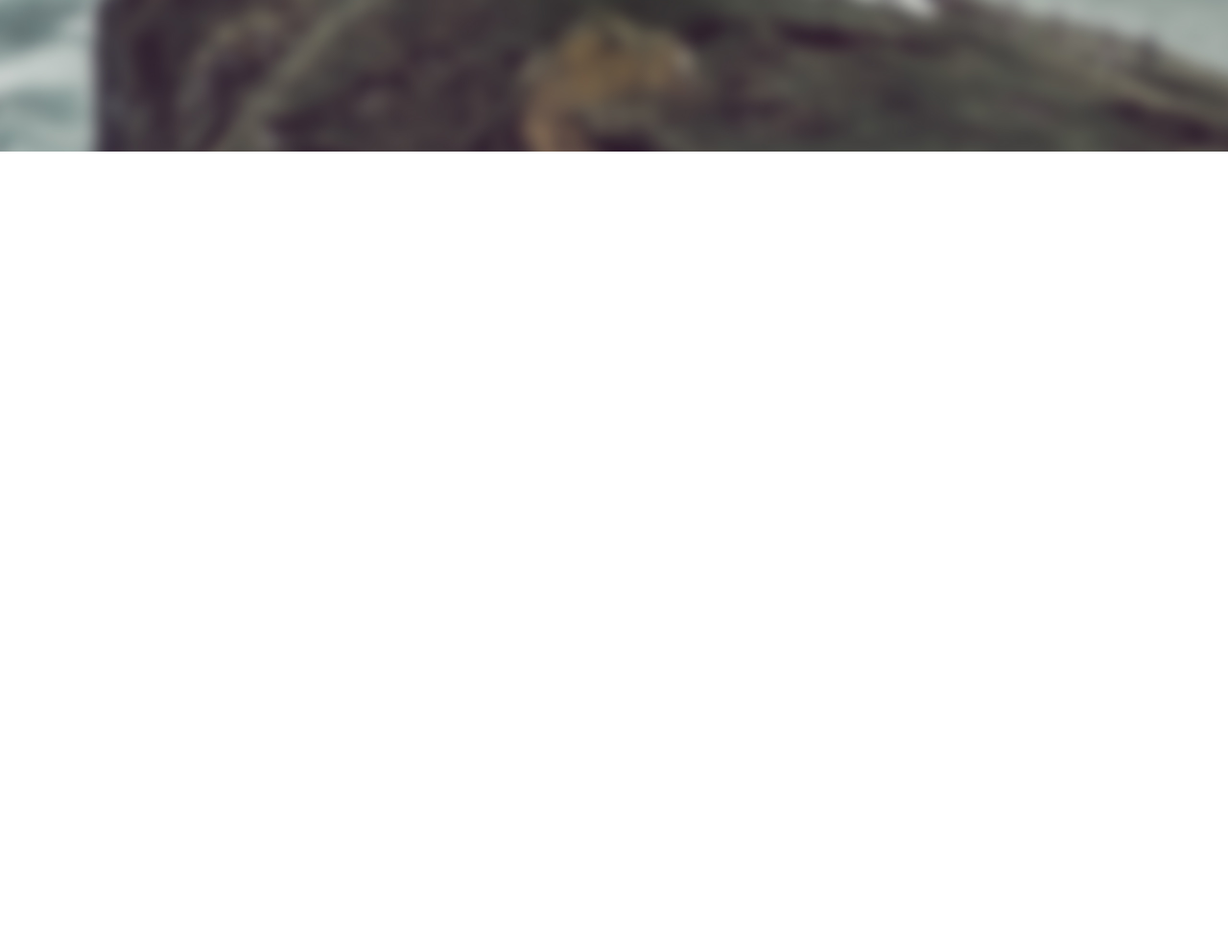
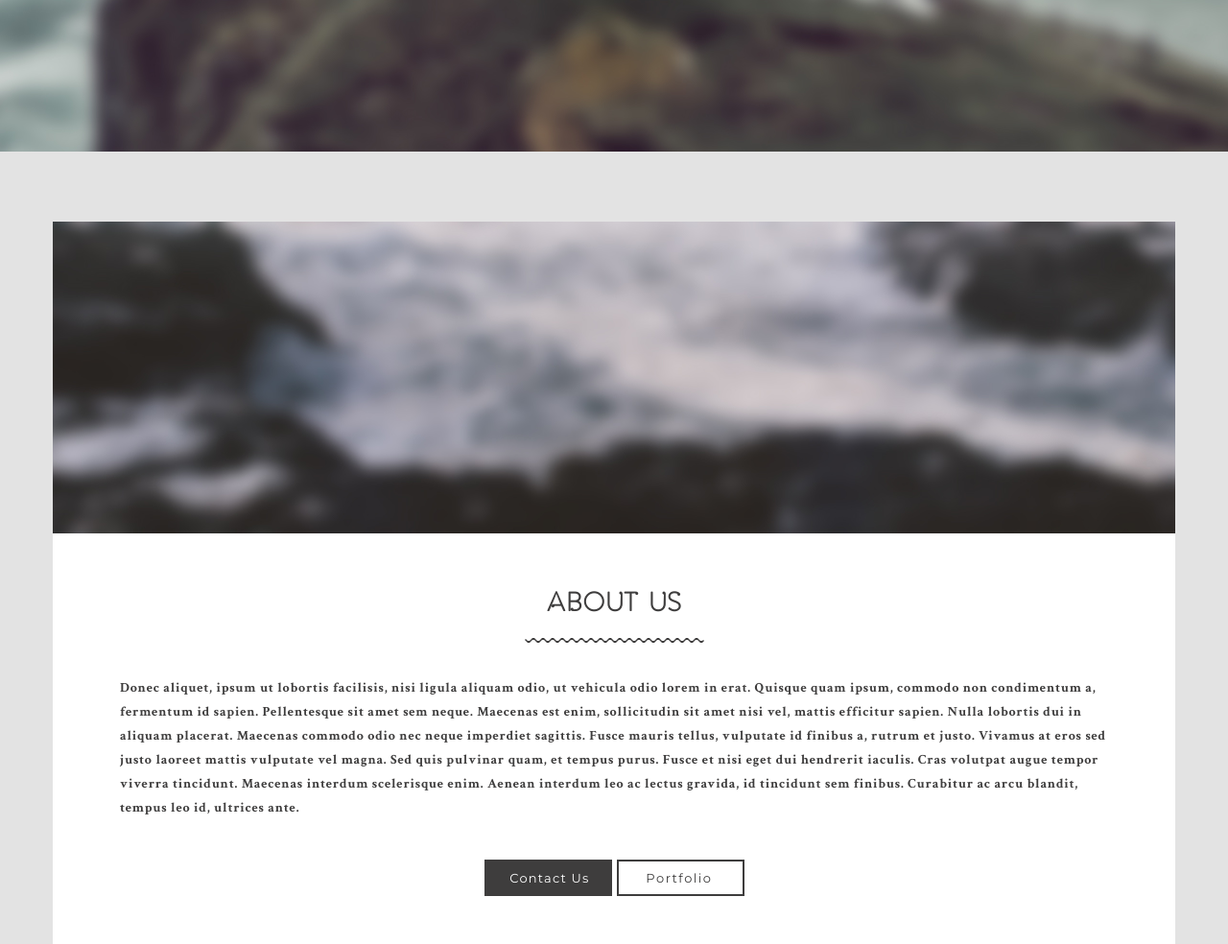
Before and after one commit to LezhnevSergei/-, a website: page Atlantida/dev/app/pug/index.pug in a window 1280 px wide. Shown: the part 539-1523 px from the top of the page at 96% size. Before the commit the page ends 800 px from the top, so only its background shows below. Drawn offline with nearby package versions, Linux system fonts and the light colour scheme; files that its build step writes are made by us from their sources; files whose address does not match are found by name.

Commit message:
added "About Us" section

```diff
--- a/Atlantida/dev/app/pug/index.pug
+++ b/Atlantida/dev/app/pug/index.pug
@@ -49,12 +49,27 @@ html
                                     img(src='img/behance-icon.png')
 
         main.main
-            section.section-promo
+            section.section--promo
                 .container
                     .promo__text
                         p.text Design Studio and Digital Agency
                         h2.head-text we are atlantida
-                        button.promo__scroll-btn Get Started
+                        button.promo__button--scroll Get Started
+            section.section--about-us
+                .container
+                    .about-us__about
+                        .about__img
+                        .about__text
+                            h2.text__head-text about us
+                            p.text__paragraph.
+                                Donec aliquet, ipsum ut lobortis facilisis, nisi ligula aliquam odio, ut vehicula odio lorem in erat. Quisque quam ipsum, commodo non condimentum a, fermentum id sapien. Pellentesque sit amet sem neque. Maecenas est enim, sollicitudin sit amet nisi vel, mattis efficitur sapien. Nulla lobortis dui in aliquam placerat. Maecenas commodo odio nec neque imperdiet sagittis. Fusce mauris tellus, vulputate id finibus a, rutrum et justo. Vivamus at eros sed justo laoreet mattis vulputate vel magna. Sed quis pulvinar quam, et tempus purus. Fusce et nisi eget dui hendrerit iaculis. Cras volutpat augue tempor viverra tincidunt. Maecenas interdum scelerisque enim. Aenean interdum leo ac lectus gravida, id tincidunt sem finibus. Curabitur ac arcu blandit, tempus leo id, ultrices ante.
+                        .about__buttons
+                            button.buttons__button--black.button Contact Us
+                            button.buttons__button--white.button Portfolio
+                    .about-us__list
+
+
+
 
 
 
--- a/Atlantida/dev/app/scss/style.scss
+++ b/Atlantida/dev/app/scss/style.scss
@@ -18,6 +18,22 @@ ul {
 
 a {
     text-decoration: none;
+}
+
+.button {
+    width: 133px;
+    height: 38px;
+    border: 2px solid #3e3d3d;
+    color: #3e3d3d;
+    background: none;
+
+    font-family: $font-Montserrat;
+    font-size: 13px;
+    text-align: center;
+
+    outline: none;
+
+    cursor: pointer;
 }
 
 .container {
@@ -122,7 +138,7 @@ a {
 
 .main {
 
-    .section-promo {
+    .section--promo {
 
         overflow: hidden;
 
@@ -196,7 +212,7 @@ a {
                 }
             }
 
-            .promo__scroll-btn {
+            .promo__button--scroll {
                 height: 44px;
                 width: 153px;
 
@@ -232,6 +248,92 @@ a {
             }
         }
     }
+
+    .section--about-us {
+        background-color: #e3e3e3;
+        padding-top: 73px;
+
+
+        .about-us__about {
+            background-color: #fff;
+            padding-bottom: 50px;
+
+            .about__img {
+                min-height: 325px;
+                background-image: url('../img/river.jpg');
+            }
+
+            .about__text {
+                max-width: 1030px;
+
+                text-align: center;
+                color: #3e3d3d;
+
+
+                margin: 0 auto;
+                margin-top: 61px;
+                margin-bottom: 41px;
+
+                .text__head-text {
+                    margin: 0;
+                    margin-left: 2px;
+                    margin-bottom: 65px;
+
+                    font-family: Amsdam, serif;
+                    font-size: 20px;
+                    text-transform: uppercase;
+                    letter-spacing: 2px;
+
+                    position: relative;
+
+                    &:after {
+                        content: '';
+
+                        background-image: url('../img/line-black.png');
+                        background-repeat: no-repeat;
+                        height: 5px;
+                        width: 187px;
+
+                        position: absolute;
+
+                        left: 50%;
+                        top: 47.5px;
+                        transform: translateX(-50%);
+                    }
+                }
+
+                .text__paragraph {
+                    text-align: left;
+                    font-family: $font-CrimsonText;
+                    font-size: 14px;
+
+                    font-weight: bold;
+                    line-height: 25px;
+                    letter-spacing: 0.78px;
+
+                }
+            }
+
+            .about__buttons {
+                display: flex;
+                justify-content: center;
+
+                .buttons__button--black {
+                    margin-right: 5px;
+
+                    background: #3e3d3d;
+                    color: #fff;
+                    letter-spacing: 1.2px;
+                    padding-left: 10px;
+                }
+
+                .buttons__button--white {
+                    letter-spacing: 1.5px;
+                    padding-left: 3.8px;
+                }
+            }
+        }
+    }
 }
 
 
```
Also changed, not shown: Atlantida/dev/app/css/style.min.css, Atlantida/dev/app/index.html, 1 other file.
